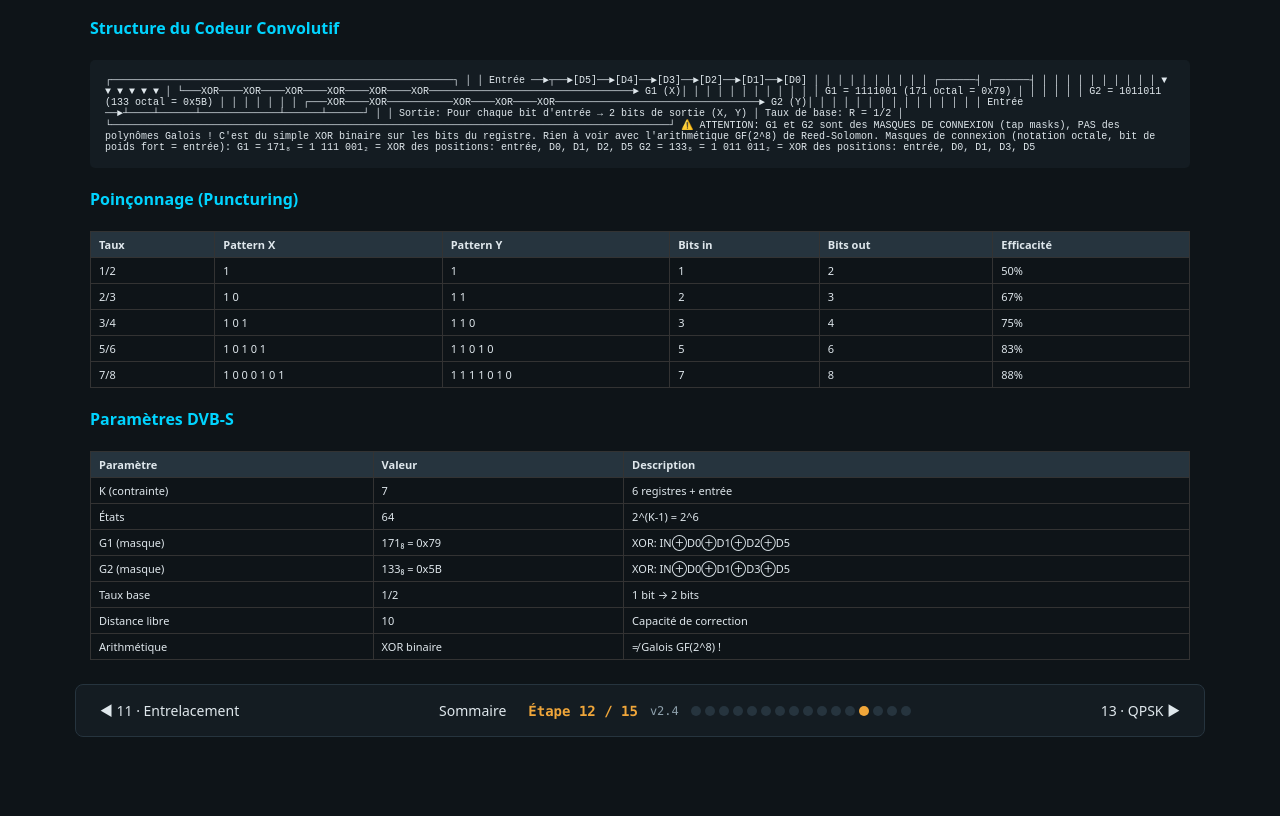
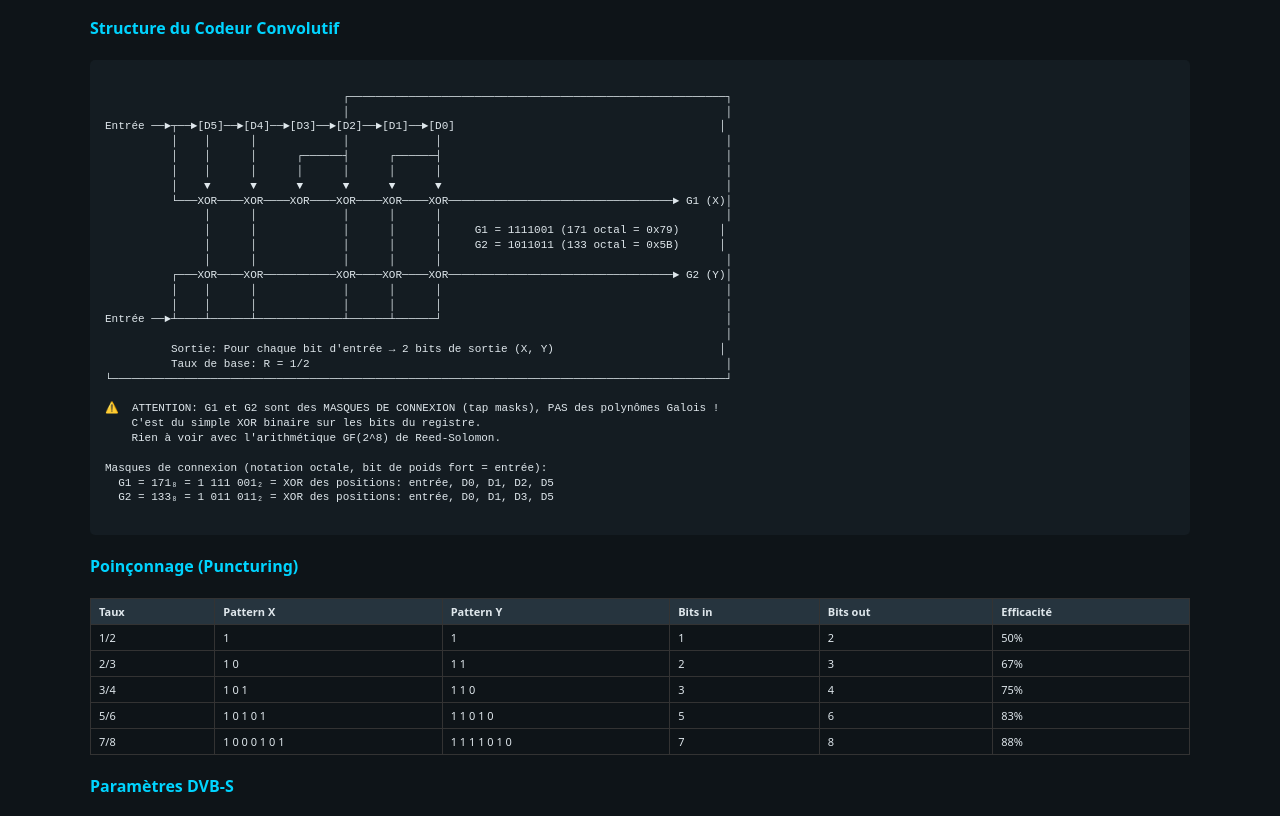
Before and after one commit to ericperret/JPEG2DVB, a plain HTML site: page page12-convolutional_1.html in a window 1280 px wide. Shown: the part 845-1661 px from the top of the page. Before the commit the page ends 1602 px from the top, so only its background shows below. Drawn offline with Linux system fonts and the light colour scheme.

Commit message:
Refactor conv-diagram styles and adjust info-table
Updated styles for conv-diagram and info-table.

```diff
--- a/page12-convolutional_1.html
+++ b/page12-convolutional_1.html
@@ -53,8 +53,28 @@
         .info { margin-top: 10px; font-size: 12px; color: #8fa1ad; }
         .stats { background: #26343e; padding: 10px; border-radius: 5px; margin-top: 15px; font-size: 12px; text-align: left; }
         .detail-section { max-width: 1100px; margin: 20px auto; }
-        .conv-diagram { font-family: monospace; font-size: 10px; background: #141c22; padding: 15px; border-radius: 5px; overflow-x: auto; }
-        table.info-table { border-collapse: collapse; font-size: 11px; width: 100%; margin: 10px 0; }
+
+
+        .conv-diagram {
+    display: block;
+    box-sizing: border-box;
+    width: 100%;
+    max-width: 100%;
+    min-width: 0;
+    margin: 10px 0;
+    padding: 15px;
+    font-family: "Courier New", monospace;
+    font-size: 11px;
+    line-height: 1.35;
+    background: #141c22;
+    border-radius: 5px;
+    white-space: pre !important;
+    overflow-x: auto;
+    overflow-y: hidden;
+}
+
+
+      table.info-table { border-collapse: collapse; font-size: 11px; width: 100%; margin: 10px 0; }
         table.info-table th, table.info-table td { border: 1px solid #333; padding: 5px 8px; text-align: left; }
         table.info-table th { background: #26343e; }
         .register-display { display: flex; justify-content: center; gap: 2px; margin: 10px 0; }
```
